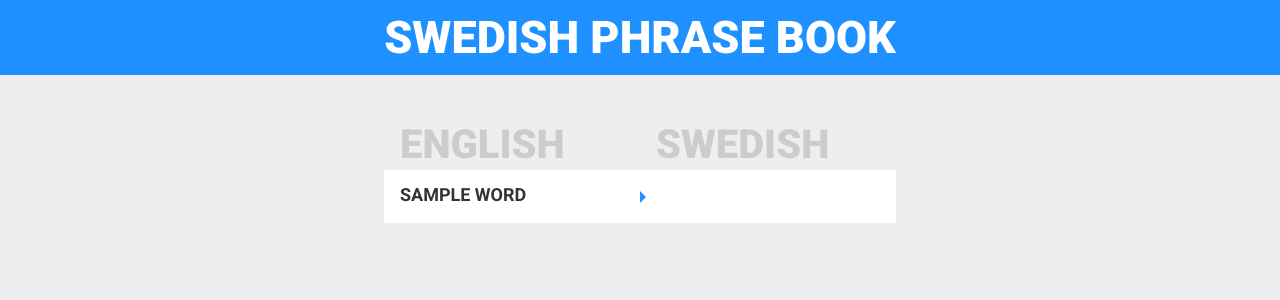
After one commit to UWPCE-PythonCert/Py100-2017q1, a Flask app: template mbozee/swedish-phrase-book/flask/flask_new_boston/templates/swedish.html in a window 1280 px wide. The commit adds this page. Shown: the top 300 px of the page. Run offline with Flask 2, Linux system fonts and the light colour scheme; the template is opened without the code that fills it: most values are stand-ins (such as "Sample title", 1, 10 or a date in 2020).

Commit message:
swedish phrase book flask success!

```diff
--- /dev/null
+++ b/mbozee/swedish-phrase-book/flask/flask_new_boston/main.py
@@ -0,0 +1,35 @@
+import csv
+from flask import Flask, render_template
+
+app = Flask(__name__)
+
+
+@app.route("/")
+@app.route("/<user>")
+def index(user=None):
+    return render_template("user.html", user=user)
+
+
+@app.route("/swedish")
+def swedish():
+    # eng_words = ['fireman', 'to work', 'september', 'four', 'journalist']
+
+
+    with open('static/eng_swd_vocab.csv', 'r') as csv_file:
+        reader = csv.reader(csv_file)
+        headers = next(reader)[0:]
+        print(headers[0].upper() + " ~ " + headers[1].upper())
+        print('-' * 20)
+        eng_words = []
+        swd_words = []
+        for row in reader:
+            eng_word = row[0]
+            swd_word = row[1]
+            eng_words.append(eng_word)
+            swd_words.append(swd_word)
+
+
+    return render_template("swedish.html", eng_words=eng_words)
+
+if __name__ == "__main__":
+    app.run(debug=True, port=8000, host='0.0.0.0')
--- /dev/null
+++ b/mbozee/swedish-phrase-book/flask/flask_new_boston/static/style.css
@@ -0,0 +1,168 @@
+
+/* PAGE LAYOUT
+========================= */
+
+html {
+    margin: 0;
+    padding: 0;
+}
+
+body {
+    box-sizing: border-box;
+    margin: 0;
+    padding: 0;
+    background-color: #eee;
+    font-family: 'Roboto', Arial, Helvetica, sans-serif;
+}
+
+body * {
+    box-sizing: border-box;
+}
+
+em {
+    font-size: 16px;
+}
+
+h1 {
+    display: block;
+    font-size: 45px;
+    color: #fff;
+    margin: 0 auto;
+    text-align: center;
+    line-height: 1;
+    font-weight: 900;
+    text-transform: uppercase;
+}
+
+h2 {
+    color: #ccc;
+    font-size: 40px;
+    font-weight: 900;
+    text-transform: uppercase;
+    margin: 0;
+    display: block;
+}
+
+section#content {
+    margin: 0 auto;
+    background-color: #eee;
+    display: block;
+}
+
+section#masthead {
+    background-color: dodgerblue;
+    text-align: center;
+    padding: 15px 20px;
+}
+
+section.vocab-wrapper {
+    display: block;
+    max-width: 40%;
+    margin: 50px auto 0 auto;
+}
+
+section.vocab-list {
+    display: block;
+    margin-top: 5px;
+}
+
+ul.header,
+ul.row {
+    display: flex;
+    justify-content: space-between;
+    align-items: stretch;
+    flex-direction: row;
+    flex-wrap: wrap;
+    margin: 0;
+    padding: 0;
+    list-style-type: none;
+    width: 100%;
+}
+
+ul.row {
+    background-color: #fff;
+}
+
+ul.header li,
+ul.row li {
+    display: inline-block;
+    vertical-align: top;
+    width: 50%;
+    flex-grow: 1;
+    align-self: stretch;
+    font-size: 18px;
+    color: #333;
+    line-height: 1;
+    text-transform: uppercase;
+    position: relative;
+    font-weight: 700;
+}
+
+ul.header li {
+    padding: 0 16px;
+}
+
+ul.row:not(:first-of-type) {
+    border-top: 3px dashed #f5f5f5;
+}
+
+ul.row input {
+    width: 100%;
+    height: 100%;
+    font-size: 18px;
+    color: #333;
+    line-height: 1;
+    border: none;
+    text-transform: none;
+    outline: none;
+    font-weight: 700;
+    font-family: Arial, Helvetica, sans-serif;
+    transition: background-color, color 0.3s ease-out;
+}
+
+ul.row li:first-child,
+ul.row input {
+    padding: 16px;
+}
+
+
+ul.row li:first-child::after {
+    content: '';
+    position: absolute;
+    z-index: 2;
+    top: 50%;
+    right: 0;
+    -webkit-transform: translate(100%, -50%);
+    -moz-transform: translate(100%, -50%);
+    -ms-transform: translate(100%, -50%);
+    -o-transform: translate(100%, -50%);
+    transform: translate(100%, -50%);
+    border-width: 6px 0 6px 6px;
+    border-style: solid;
+    border-color: transparent transparent transparent dodgerblue;
+}
+
+ul.row li:last-child::after {
+    content: '';
+    position: absolute;
+    z-index: 2;
+    top: 50%;
+    left: 0;
+    -webkit-transform: translate(0, -50%);
+    -moz-transform: translate(0, -50%);
+    -ms-transform: translate(0, -50%);
+    -o-transform: translate(0, -50%);
+    transform: translate(0, -50%);
+    border-width: 6px 0 6px 6px;
+    border-style: solid;
+    border-color: transparent;
+}
+
+ul.row li:last-child:focus::after {
+    border-left-color: #fff;
+}
+
+ul.row input:focus {
+    background-color: dodgerblue;
+    color: #fff;
+}
--- /dev/null
+++ b/mbozee/swedish-phrase-book/flask/flask_new_boston/templates/profile.html
@@ -0,0 +1,4 @@
+<!DOCTYPE html>
+<title>Welcome to thenewboston</title>
+<link rel="stylesheet" type="text/css" href="{{ url_for('static', filename='style.css') }}">
+<h1>Hey there, {{ name }}</h1>
--- /dev/null
+++ b/mbozee/swedish-phrase-book/flask/flask_new_boston/templates/swedish.html
@@ -0,0 +1,40 @@
+<!DOCTYPE html>
+<html>
+<head>
+<meta charset="UTF-8" />
+<title>Swedish Phrase Book</title>
+<link href="https://fonts.googleapis.com/css?family=Roboto:300,400,700,900" rel="stylesheet">
+<link rel="stylesheet" type="text/css" href="{{ url_for('static', filename='style.css') }}">
+</head>
+<body>
+
+
+<!-- SWEDISH PHRASE BOOK CONTENT -->
+<section id="content">
+
+    <!-- MASTHEAD -->
+    <section id="masthead">
+        <h1>Swedish Phrase Book</h1>
+    </section><!-- /MASTHEAD -->
+
+    <!-- VOCAB LIST -->
+    <section class="vocab-wrapper">
+        <ul class="header">
+            <li><h2>English</h2></li>
+            <li><h2>Swedish</h2></li>
+        </ul>
+        <section class="vocab-list">
+            {% for word in eng_words %}
+                <ul class="row">
+                    <li>{{ word }}</li>
+                    <li><input type="text" /></li>
+                </ul>
+            {% endfor %}
+        </section>
+    </section><!-- /VOCAB LIST -->
+
+</section>
+<!-- /SWEDISH PHRASE BOOK CONTENT -->
+
+</body>
+</html>
--- a/mbozee/swedish-phrase-book/flask/swd-ui/templates/layout.html
+++ b/mbozee/swedish-phrase-book/flask/swd-ui/templates/layout.html
@@ -19,8 +19,8 @@
     <!-- VOCAB LIST -->
     <section class="vocab-wrapper">
         <ul class="header">
+            <li><h2>English</h2></li>
             <li><h2>Swedish</h2></li>
-            <li><h2>English</h2></li>
         </ul>
         <section class="vocab-list">
             <ul class="row">
```
Also changed, not shown: mbozee/swedish-phrase-book/flask/flask_new_boston/static/eng_swd_vocab.csv (added, +110 -0 lines), mbozee/swedish-phrase-book/flask/flask_new_boston/templates/shopping.html (added, +7 -0 lines), mbozee/swedish-phrase-book/flask/flask_new_boston/templates/user.html (added, +8 -0 lines).
